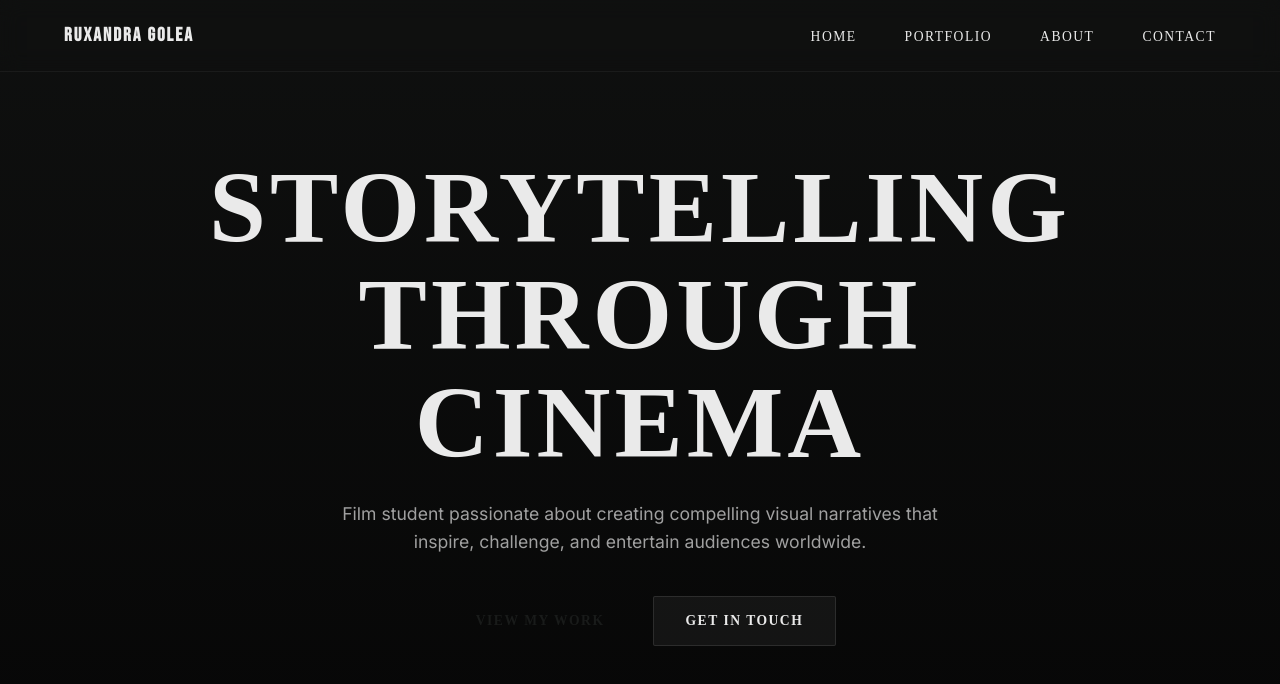
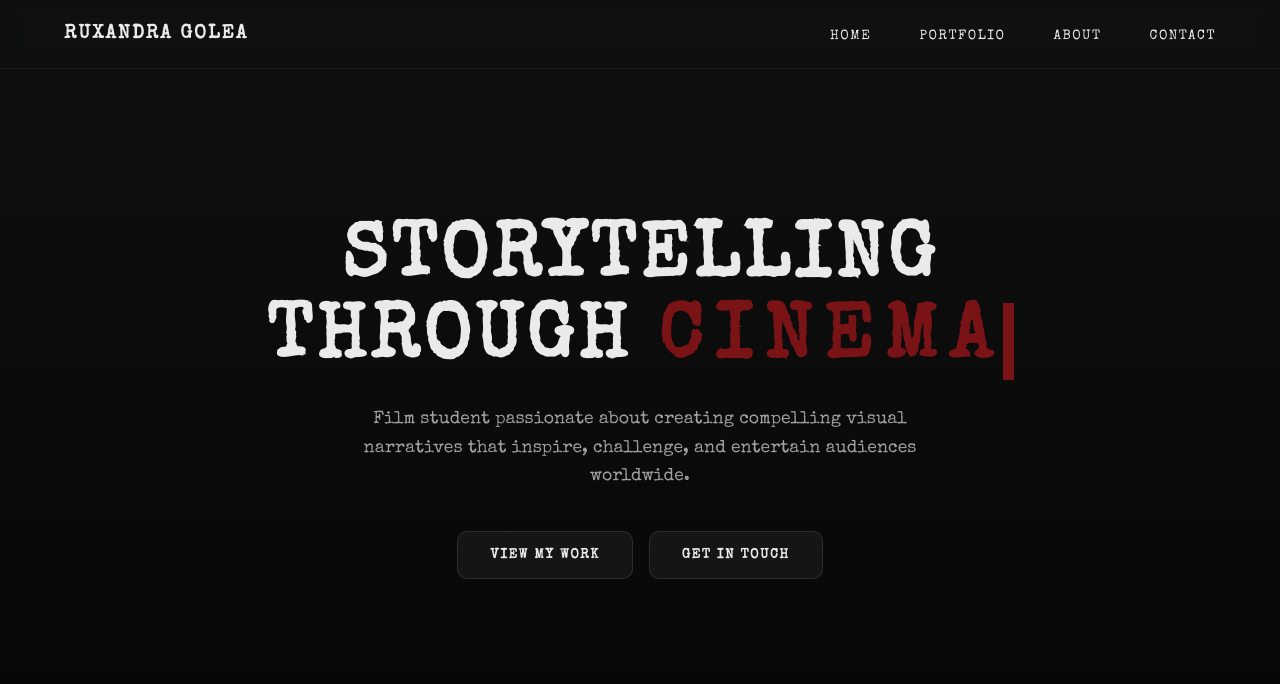
Before and after one commit to KornyIsDeveloping/RuxandraGoleaWebsiteProject, a plain HTML site: page index.html in a window 1280 px wide. Drawn offline with nearby package versions, Linux system fonts and the light colour scheme.

Commit message:
work in process
hero section

```diff
--- a/CSS/styles.css
+++ b/CSS/styles.css
@@ -20,9 +20,10 @@
     --cl-highlight:#791316;
 
     /* fonts */
-    --ff-navbar:'Bebas Neue', sans-serif;
-    --ff-content:'Courier Prime', monospace;
-    --ff-accent:'Inter', sans-serif;
+    --ff-main:'Special Elite', system-ui;
+    /* --ff-content:'Courier Prime', monospace;
+    --ff-content:
+    --ff-buttons:'Inter', sans-serif;  */
 }
 
 body {
@@ -50,7 +51,7 @@ body {
 }
 
 .logo {
-    font-family: var(--ff-navbar);
+    font-family: var(--ff-main);
     font-size: 1.2rem;
     font-weight: 700;
     color: var(--cl-primary);
@@ -72,7 +73,7 @@ body {
 }
 
 .nav-links a {
-    font-family: var(--ff-body);
+    font-family: var(--ff-main);
     font-size: 0.85rem;
     color: var(--cl-primary);
     text-decoration: none;
@@ -177,9 +178,9 @@ body {
 }
 
 .hero-headline {
-    font-family: var(--ff-heading);
+    font-family: var(--ff-main);
     /* fluid sizing */
-    font-size: clamp(2.5rem, 8vw, 7rem);
+    font-size: clamp(2.0rem, 6vw, 5rem);
     line-height: 1.05;
     color: var(--cl-primary);
     margin-bottom: 1.5rem;
@@ -188,12 +189,33 @@ body {
 }
 
 .hero-headline .accent {
-    color: var(--cl-accent);
+    color: var(--cl-highlight);
     display: block;
 }
 
+.accent {
+    overflow: hidden; /* Ensures text isn't shown before typing */
+    border-right: 0.15em solid var(--cl-highlight); /* The blinking cursor */
+    white-space: nowrap; /* Keeps text on a single line */
+    margin: 0 auto;
+    letter-spacing: 0.15em;
+    animation:
+    typing 3.5s steps(40, end),
+    blink-caret 0.75s step-end infinite;
+
+    @keyframes typing {
+    from { width: 0; }
+    to { width: 100%; }
+}
+
+@keyframes blink-caret {
+    from, to { border-color: transparent; }
+    50% { border-color: var(--cl-highlight); }
+}
+}
+
 .hero-subheadline {
-    font-family: var(--ff-accent);
+    font-family: var(--ff-main);
     font-size: clamp(0.9rem, 2vw, 1.1rem);
     color: #A0A0A0;
     margin-bottom: 2.5rem;
@@ -215,27 +237,29 @@ body {
     justify-content: center;
     text-decoration: none;
     padding: 1rem 2rem;
-    font-family: var(--ff-body);
+    font-family: var(--ff-main);
     font-size: 0.85rem;
     font-weight: 600;
     text-transform: uppercase;
     letter-spacing: 1.5px;
     transition: all 0.3s ease;
-    border-radius: 2px;
+    border-radius: 10px;
 
     width: 100%;
     max-width: 280px;
 }
 
 .btn-primary {
-    background-color: var(--cl-accent);
-    color: var(--cl-background);
+    background-color: rgba(255, 255, 255, 0.05);
+    color: var(--cl-primary);
+    backdrop-filter: blur(10px);
+    -webkit-backdrop-filter: blur(10px);
+    border: 1px solid rgba(255, 255, 255, 0.1);
 }
 
 .btn-primary:hover {
-    background-color: transparent;
-    color: var(--cl-accent);
-    border: 1px solid var(--cl-accent);
+    background-color: rgba(255, 255, 255, 0.15);
+    border-color: rgba(255, 255, 255, 0.3);
 }
 
 .btn-secondary {
--- a/index.html
+++ b/index.html
@@ -9,6 +9,10 @@
       href="https://fonts.googleapis.com/css2?family=Courier+Prime:wght@400;700&family=Inter:wght@300;400&family=Bebas+Neue&display=swap"
       rel="stylesheet"
     />
+    <link rel="preconnect" href="https://fonts.googleapis.com">
+    <link rel="preconnect" href="https://fonts.gstatic.com" crossorigin>
+    <link href="https://fonts.googleapis.com/css2?family=Special+Elite&display=swap" rel="stylesheet">
+
     <link rel="stylesheet" href="CSS/styles.css" />
     <title>Portfolio Website</title>
   </head>
```
